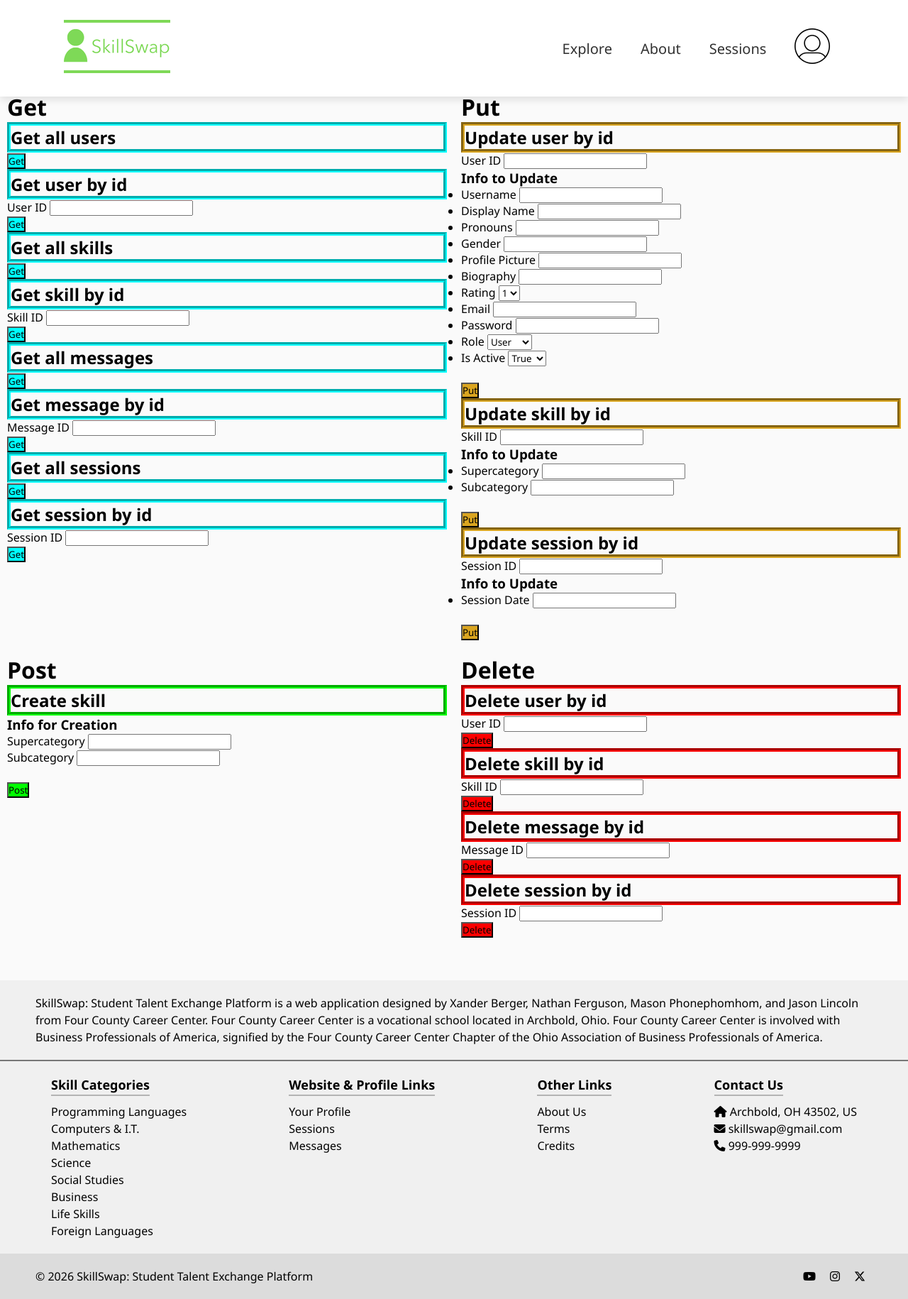
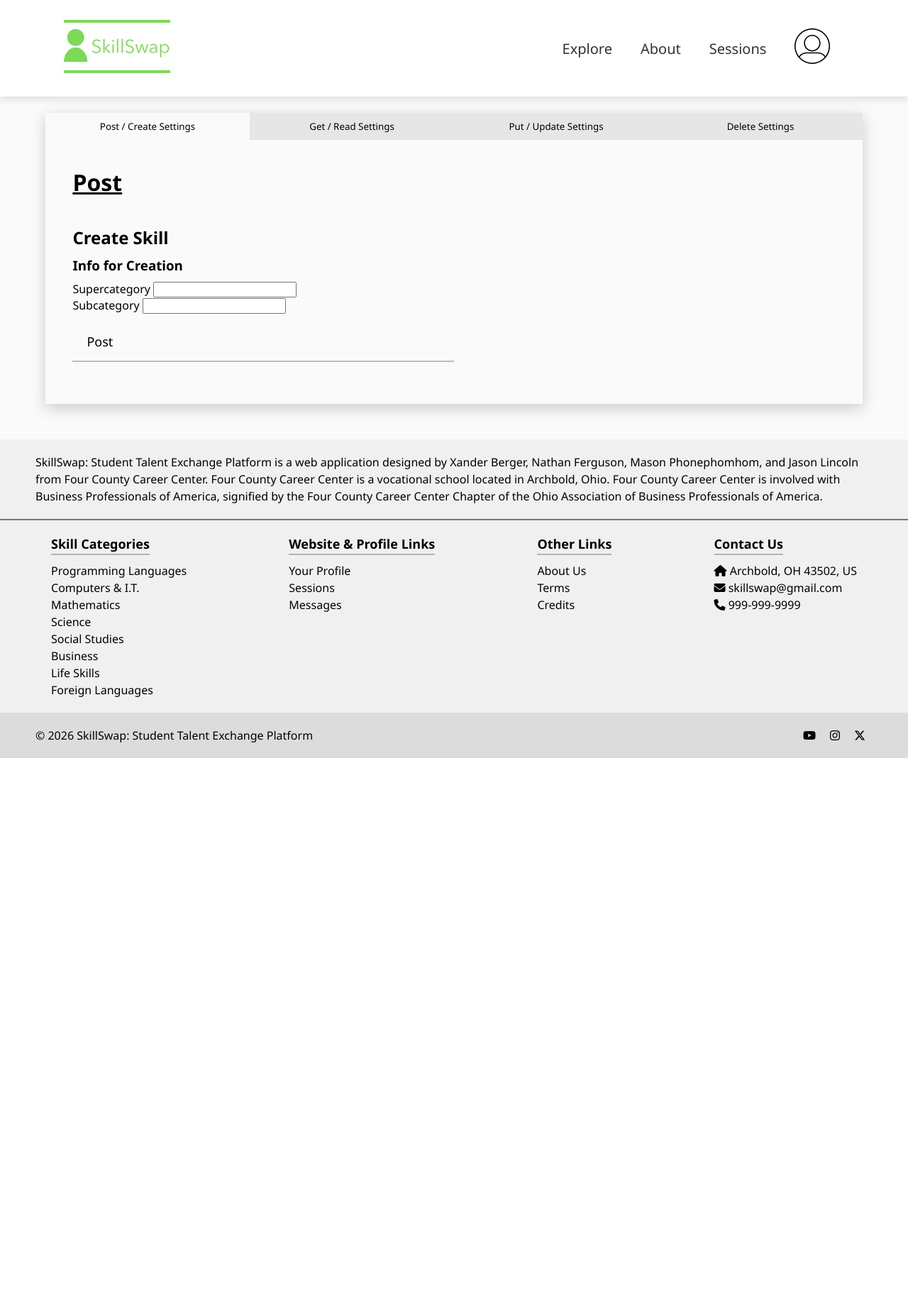
Before and after one commit to JasonLincoln/Web-app-Senior-Project-, a FastAPI app: template Virtual-Contest-Project/Group-Project-Server/templates/admin.html in a window 1280 px wide. Shown: the whole page at 71% size. After the commit the page ends 1068 px from the top, so only its background shows below. Run offline with FastAPI, Linux system fonts and the light colour scheme; the template is opened without the code that fills it, so the values that code supplies are empty; some libraries are stand-ins or nearby versions.

Commit message:
revamped admin page, new js added to admin.js (tabs)

```diff
--- a/Virtual-Contest-Project/Group-Project-Server/static/css/admin.css
+++ b/Virtual-Contest-Project/Group-Project-Server/static/css/admin.css
@@ -1,46 +1,108 @@
-/* Admin Page */
-
-#admin-page{
-  box-sizing: border-box;
+/* Overall Page */
+/* Overall Page */
+/* Overall Page */
+#admin-page {
+    margin: 5vh 5vw;
+    display: flex;
+    flex-direction: column;
+    box-shadow: 0 6px 20px 0 rgba(0, 0, 0, 0.19);
 }
 
-#admin-page .row {
-  display: flex;
+.tab-content-collection {
+    padding: 3vw;
 }
 
-#admin-page .column {
-  flex: 50%;
-  padding: 10px;
+/* Tabs CSS */
+/* Tabs CSS */
+/* Tabs CSS */
+
+.button-containers {
+    width: 100%;
+    display: flex;
 }
 
-#admin-page .get {
-    border: 5px groove aqua;
+.tab-buttons {
+    flex: 1;
+    padding: 10px;
+    background-color: inherit;
+    cursor: pointer;
+    border-style: none;
+    background-color: rgb(230, 230, 230);
 }
 
-#admin-page .get-button {
-    background-color: aqua;
+.tab-buttons.active-tab {
+    background-color: rgb(250, 250, 250);
 }
 
-#admin-page .post {
-    border: 5px groove lime;
+.tab-buttons:hover {
+    background-color: rgb(240, 240, 240);
+    transition: background-color 0.5s ease;
 }
 
-#admin-page .post-button {
-    background-color: lime;
+/* Buttons CSS */
+/* Buttons CSS */
+/* Buttons CSS */
+
+.important-button
+{
+    border: none;
+    border-radius: 10px;
+    font-size: 18px;
+    padding: 5px 20px;
+    cursor: pointer;
+}
+.post-button { background-color: var(--green-200); }
+.get-button { background-color: var(--blue-200); }
+.put-button { background-color: var(--yellow-200); }
+.delete-button { background-color: var(--red-200); }
+
+/* Text CSS */
+/* Text CSS */
+/* Text CSS */
+
+h1 {
+    width: fit-content;
+    text-decoration: underline;
 }
 
-#admin-page .put {
-    border: 5px groove goldenrod;
+h2, h3 {
+    margin: 10px 0;
 }
 
-#admin-page .put-button {
-    background-color: goldenrod;
+form {
+    width: 50%;
+    margin: 20px 0;
+    padding: 10px 0;
+    border-bottom: 2px solid rgba(0, 0, 0, 0.25);
 }
 
-#admin-page .delete {
-    border: 5px groove red;
+ul
+{
+    list-style-type: none;
 }
 
-#admin-page .delete-button {
-    background-color: red;
+/* Responsiveness */
+/* Responsiveness */
+/* Responsiveness */
+
+@media only screen and (max-width: 600px) {
+    .tab-content-collection {
+        padding: 5vw;
+    }
+
+    .button-containers {
+        width: 100%;
+        display: flex;
+        flex-direction: column;
+    }
+
+    .tab-buttons {
+        flex: 1;
+        padding: 10px;
+        background-color: inherit;
+        cursor: pointer;
+        border-style: none;
+        background-color: rgb(230, 230, 230);
+        border-bottom: 2px solid rgba(0, 0, 0, 0.25);
+    }
 }
--- a/Virtual-Contest-Project/Group-Project-Server/static/js/admin.js
+++ b/Virtual-Contest-Project/Group-Project-Server/static/js/admin.js
@@ -1,3 +1,22 @@
+// Function for switching between tabs; is ran from HTML onclick()
+const tabFunctions = (tabName, event) => {
+	let tabContents = document.getElementsByClassName("admin-tabs"); // Get a list of admin tabs
+	let tabLinks = document.getElementsByClassName("tab-buttons");
+
+	// Loop through each tab and set display to none; the targeted tab will be displayed after this loop
+	for (let i = 0; i < tabContents.length; i++) {
+		tabContents[i].style.display = "none";
+	}
+
+    // Loop through each tab and remove their active-tab class; the targeted tab will be displayed after this loop
+	for (let i = 0; i < tabLinks.length; i++) {
+		tabLinks[i].className = tabLinks[i].className.replace(" active-tab", "");
+	}
+
+	document.getElementById(tabName).style.display = "block"; // display targeted panel
+	event.currentTarget.className += " active-tab"; // display targeted tab
+}
+
 // Get All Users JS
 const allUsers = document.getElementById('allUsers');
 const getAllUsersEndpoint = '/admin/user';
--- a/Virtual-Contest-Project/Group-Project-Server/templates/admin.html
+++ b/Virtual-Contest-Project/Group-Project-Server/templates/admin.html
@@ -6,75 +6,106 @@
 {% endblock %}
 
 {% block content %}
+    <!-- Admin Page -->
     <div id="admin-page">
-    <div class="row">
-        <div class="column">
+        <!-- Tab Buttons -->
+        <div class="button-containers">
+            <button class="tab-buttons active-tab" onclick="tabFunctions('post-section', event)">Post / Create Settings</button>
+            <button class="tab-buttons" onclick="tabFunctions('get-section', event)">Get / Read Settings</button>
+            <button class="tab-buttons" onclick="tabFunctions('put-section', event)">Put / Update Settings</button>
+            <button class="tab-buttons" onclick="tabFunctions('delete-section', event)">Delete Settings</button>
+        </div>
+        <!-- Tab Content -->
+        <div class="tab-content-collection">
+            <!-- Post/Create -->
+            <div id="post-section" class="admin-tabs">
+                <h1>Post</h1>
+                <!-- Create User's Skill -->
+                <form method="get" id="createSkill">
+                    <h2 class="post">Create Skill</h2>
+                    <h3>Info for Creation</h3>
+                    <ul>
+                        <li>
+                            <label for="createSuperCategory">Supercategory</label>
+                            <input type="text" name="createSuperCategory" id="createSuperCategory">
+                        </li>
+                        <li>
+                            <label for="createSubCategory">Subcategory</label>
+                            <input type="text" name="createSubCategory" id="createSubCategory">
+                        </li>
+                    </ul>
+                    <br>
+                    <button class="post-button important-button" type="submit">Post</button>
+                </form>
+            </div>
+            <!-- Get/Read -->
+            <div id="get-section" class="admin-tabs" style="display: none">
                 <h1>Get</h1>
-
+                <!-- Get All Users -->
                 <form id="getAllUsers">
                     <h2 class="get">Get all users</h2>
-                <button id="allUsersButton" class="get-button" type="submit">Get</button>
+                    <button id="allUsersButton" class="get-button important-button" type="submit">Get</button>
                     <ul id="allUsers"></ul>
                 </form>
-
+                <!-- Get User By ID -->
                 <form id="getUserByID">
                     <h2 class="get">Get user by id</h2>
                     <label for="getUserID">User ID</label>
                     <input type="text" name="getUserID" id="getUserID">
                     <br>
-                <button id="userByIDButton" class="get-button" type="submit">Get</button>
+                    <button id="userByIDButton" class="get-button important-button" type="submit">Get</button>
                 </form>
                 <ul id="userByID"></ul>
-
+                <!-- Get All Skills -->
                 <form id="getAllSkills">
                     <h2 class="get">Get all skills</h2>
-                <button id="allSkillsButton" class="get-button" type="button">Get</button>
+                    <button id="allSkillsButton" class="get-button important-button" type="button">Get</button>
                 </form>
                 <ul id="allSkills"></ul>
-
+                <!-- Get Skill By ID -->
                 <form id="getSkillByID">
                     <h2 class="get">Get skill by id</h2>
                     <label for="getSkillID">Skill ID</label>
                     <input type="text" name="getSkillID" id="getSkillID">
                     <br>
-                <button id="skillByIDButton" class="get-button" type="button">Get</button>
+                    <button id="skillByIDButton" class="get-button important-button" type="button">Get</button>
                 </form>
                 <ul id="skillByID"></ul>
-
+                <!-- Get All Messages -->
                 <form id="getAllMessages">
                     <h2 class="get">Get all messages</h2>
-                <button id="allMessagesButton" class="get-button" type="button">Get</button>
+                    <button id="allMessagesButton" class="get-button important-button" type="button">Get</button>
                 </form>
                 <ul id="allMessages"></ul>
-
+                <!-- Get Message By ID -->
                 <form id="getMessageByID">
                     <h2 class="get">Get message by id</h2>
                     <label for="getMessageID">Message ID</label>
                     <input type="text" name="getMessageID" id="getMessageID">
                     <br>
-                <button id="messageByIDButton" class="get-button" type="button">Get</button>
+                    <button id="messageByIDButton" class="get-button important-button" type="button">Get</button>
                 </form>
                 <ul id="messageByID"></ul>
-
+                <!-- Get All Sessions -->
                 <form id="getAllSessions">
                     <h2 class="get">Get all sessions</h2>
-                <button id="allSessionsButton" class="get-button" type="button">Get</button>
+                    <button id="allSessionsButton" class="get-button important-button" type="button">Get</button>
                 </form>
                 <ul id="allSessions"></ul>
-
+                <!-- Get Session By ID -->
                 <form id="getSessionByID">
                     <h2 class="get">Get session by id</h2>
                     <label for="getSessionID">Session ID</label>
                     <input type="text" name="getSessionID" id="getSessionID">
                     <br>
-                <button id="sessionByIDButton" class="get-button" type="button">Get</button>
+                    <button id="sessionByIDButton" class="get-button important-button" type="button">Get</button>
                 </form>
                 <ul id="sessionByID"></ul>
-
             </div>
-        <div class="column">
+            <!-- Put/Update -->
+            <div id="put-section" class="admin-tabs" style="display: none">
                 <h1>Put</h1>
-
+                <!-- Update User By ID -->
                 <form id="updateUserByID">
                     <h2 class="put">Update user by id</h2>
                     <label for="updateUserID">User ID</label>
@@ -140,9 +171,9 @@
 
                     </ul>
                     <br>
-                <button class="put-button" type="submit">Put</button>
+                    <button class="put-button important-button" type="submit">Put</button>
                 </form>
-
+                <!-- Update Skill By ID -->
                 <form id="updateSkillByID">
                     <h2 class="put">Update skill by id</h2>
                     <label for="updateSkillID">Skill ID</label>
@@ -159,9 +190,9 @@
                         </li>
                     </ul>
                     <br>
-                <button class="put-button" type="submit">Put</button>
+                    <button class="put-button important-button" type="submit">Put</button>
                 </form>
-
+                <!-- Update Session By ID -->
                 <form id="updateSessionByID">
                     <h2 class="put">Update session by id</h2>
                     <label for="updateSessionID">Session ID</label>
@@ -174,68 +205,44 @@
                         </li>
                     </ul>
                     <br>
-                <button class="put-button" type="submit">Put</button>
+                    <button class="put-button important-button" type="submit">Put</button>
                 </form>
-
             </div>
-    </div>
-    <div class="row">
-        <div class="column">
-            <h1>Post</h1>
-
-            <form method="get" id="createSkill">
-                <h2 class="post">Create skill</h2>
-                <h3>Info for Creation</h3>
-                <ul>
-                    <li>
-                        <label for="createSuperCategory">Supercategory</label>
-                        <input type="text" name="createSuperCategory" id="createSuperCategory">
-                    </li>
-                    <li>
-                        <label for="createSubCategory">Subcategory</label>
-                        <input type="text" name="createSubCategory" id="createSubCategory">
-                    </li>
-                </ul>
-                <br>
-                <button class="post-button" type="submit">Post</button>
-            </form>
-
-        </div>
-        <div class="column">
+            <!-- Delete -->
+            <div id="delete-section" class="admin-tabs" style="display: none">
                 <h1>Delete</h1>
-
+                <!-- Delete User By ID -->
                 <form id="deleteUserByID">
                     <h2 class="delete">Delete user by id</h2>
                     <label for="deleteUserID">User ID</label>
                     <input type="text" name="deleteUserID" id="deleteUserID">
                     <br>
-                <button class="delete-button" type="submit">Delete</button>
+                    <button class="delete-button important-button" type="submit">Delete</button>
                 </form>
-
+                <!-- Delete Skill By ID -->
                 <form id="deleteSkillByID">
                     <h2 class="delete">Delete skill by id</h2>
                     <label for="deleteSkillID">Skill ID</label>
                     <input type="text" name="deleteSkillID" id="deleteSkillID">
                     <br>
-                <button class="delete-button" type="submit">Delete</button>
+                    <button class="delete-button important-button" type="submit">Delete</button>
                 </form>
-
+                <!-- Delete Message By ID -->
                 <form id="deleteMessageByID">
                     <h2 class="delete">Delete message by id</h2>
                     <label for="deleteMessageID">Message ID</label>
                     <input type="text" name="deleteMessageID" id="deleteMessageID">
                     <br>
-                <button class="delete-button" type="submit">Delete</button>
+                    <button class="delete-button important-button" type="submit">Delete</button>
                 </form>
-
+                <!-- Delete Session By ID -->
                 <form id="deleteSessionByID">
                     <h2 class="delete">Delete session by id</h2>
                     <label for="deleteSessionID">Session ID</label>
                     <input type="text" name="deleteSessionID" id="deleteSessionID">
                     <br>
-                <button class="delete-button" type="submit">Delete</button>
+                    <button class="delete-button important-button" type="submit">Delete</button>
                 </form>
-
             </div>
         </div>
     </div>
```
Also changed, not shown: css/admin.css (+87 -25 lines), html/admin.html (+83 -132 lines), js/admin.js (+19 -0 lines). Lines whose indentation alone changed are shown as unchanged.
